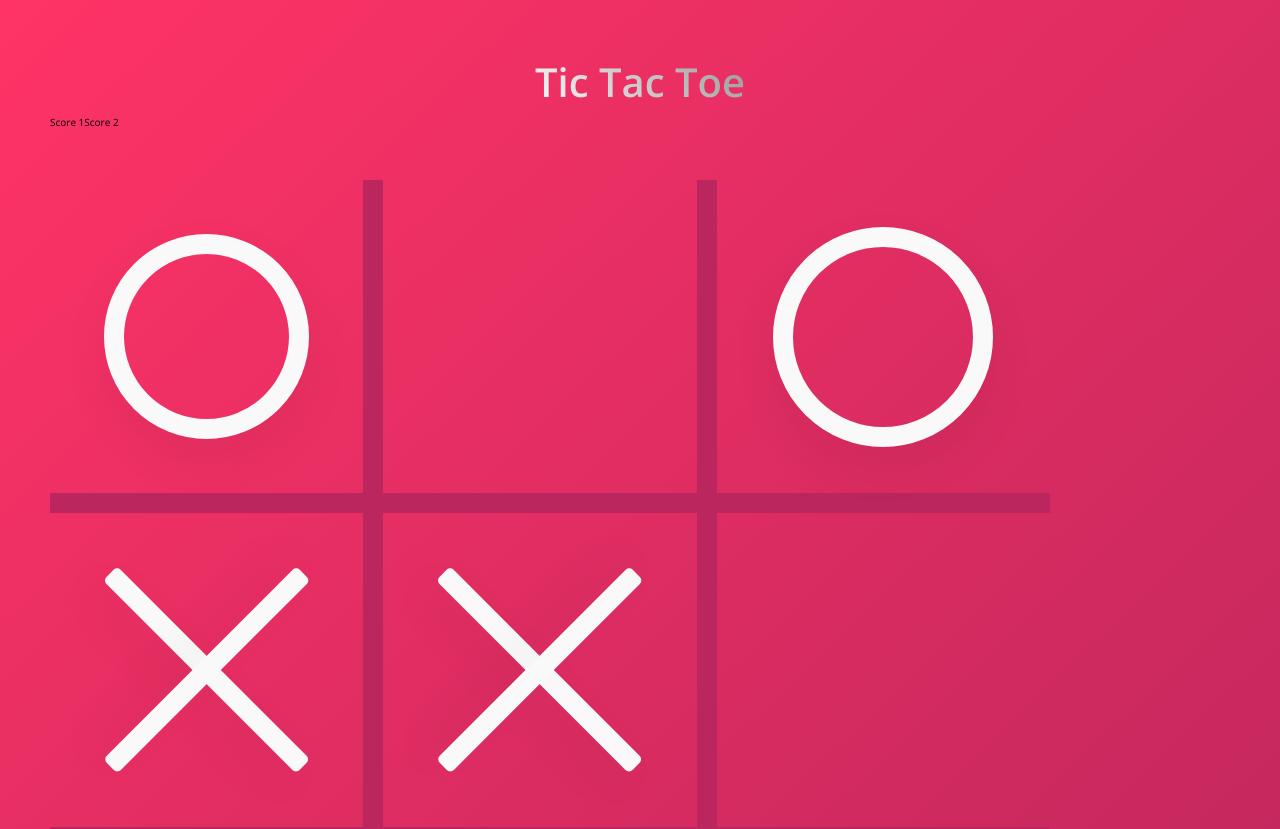
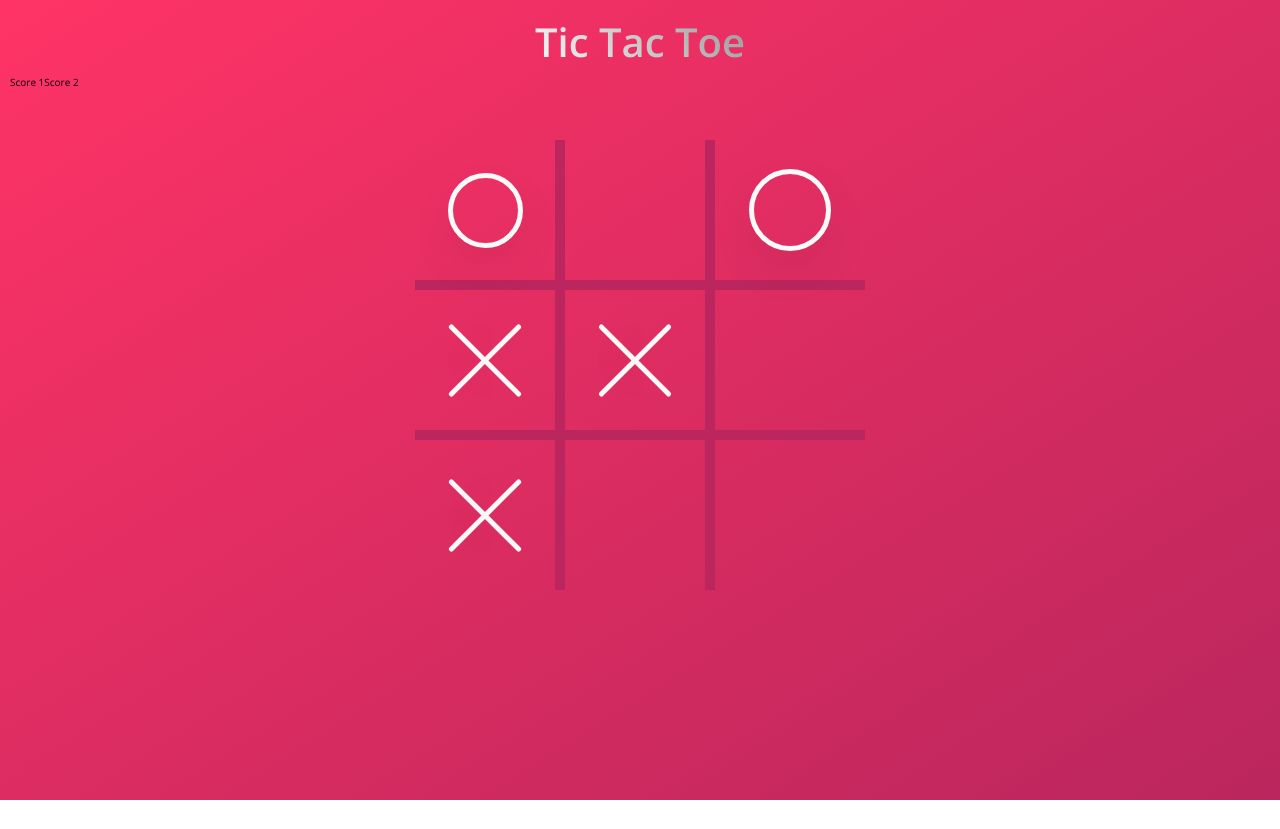
Before and after one commit to StefanoFrontini/tic-tac-toe, a React (Vite) app: page / in a window 1280 px wide. Shown: the top 829 px of the page. After the commit the page ends 800 px from the top, so only its background shows below. Built offline with nearby package versions, Linux system fonts and the light colour scheme.

Commit message:
css board

```diff
--- a/src/App.module.scss
+++ b/src/App.module.scss
@@ -1,37 +1,12 @@
 .container {
-  // display: flex;
-  // flex-direction: column;
-  // justify-content: space-between;
-  // align-items: center;
-  min-height: 100vh;
-  padding: 5rem;
+  padding: 1rem;
 }
 .board {
   display: grid;
   grid-template-columns: repeat(3, 1fr);
   width: 100%;
-  max-width: 100rem;
-  margin-top: 5rem;
-  // margin: 0 auto;
-  // background-color: var(--color-primary-dark);
-  // background-color: transparent;
-  // background-color: grey;
-  // gap: 2rem;
-  &__cell {
-    border-bottom: 2rem solid var(--color-primary-dark);
-    border-right: 2rem solid var(--color-primary-dark);
-
-    display: flex;
-    justify-content: center;
-    align-items: center;
-    padding: 2rem;
-    &:nth-last-child(-n + 3) {
-      border-bottom: none;
-    }
-    &:nth-child(3n) {
-      border-right: none;
-    }
-  }
+  max-width: 45rem;
+  margin: 5rem auto;
 }
 .header {
   text-align: center;
--- a/src/components/Cell.module.scss
+++ b/src/components/Cell.module.scss
@@ -1,11 +1,11 @@
 .empty {
-  width: 90%;
+  width: 10%;
   aspect-ratio: 1;
   //   border: 1rem solid var(--color-grey-light-1);
 }
 .cell {
-  border-bottom: 2rem solid var(--color-primary-dark);
-  border-right: 2rem solid var(--color-primary-dark);
+  border-bottom: 1rem solid var(--color-primary-dark);
+  border-right: 1rem solid var(--color-primary-dark);
   width: 100%;
   aspect-ratio: 1;
 
--- a/src/components/CircleIcon.module.scss
+++ b/src/components/CircleIcon.module.scss
@@ -1,13 +1,7 @@
-.icon {
-  width: 100%;
-
-  fill: var(--color-grey-light-1);
-}
-
 .circle {
   width: 75%;
   aspect-ratio: 1;
   border-radius: 50%;
-  border: 2rem solid var(--color-grey-light-1);
+  border: 0.5rem solid var(--color-grey-light-1);
   box-shadow: var(--shadow-light);
 }
--- a/src/components/CrossIcon.module.scss
+++ b/src/components/CrossIcon.module.scss
@@ -1,16 +1,6 @@
-.icon {
-  width: 100%;
-
-  fill: var(--color-grey-light-1);
-}
-// .container {
-//   width: 100%;
-//   aspect-ratio: 1;
-// }
-
 .cross {
   width: 100%;
-  height: 2rem;
+  height: 0.5rem;
   transform: rotate(45deg);
   background-color: var(--color-grey-light-1);
   box-shadow: var(--shadow-light);
@@ -19,7 +9,7 @@
     content: "";
     display: block;
     width: 100%;
-    height: 2rem;
+    height: 0.5rem;
     transform: rotate(90deg);
     background-color: var(--color-grey-light-1);
     box-shadow: var(--shadow-light);
--- a/src/index.scss
+++ b/src/index.scss
@@ -37,15 +37,15 @@ html {
   box-sizing: border-box;
   font-size: 62.5%; //1rem = 10px, 10px/16px = 62.5%
 
-  @media only screen and (max-width: $bp-medium) {
-    font-size: 50%; //1rem = 8px, 8px/16px = 50%
-  }
-  @media only screen and (max-width: $bp-small) {
-    font-size: 37.5%; //1rem = 6px, 6px/16px = 37,5%
-  }
-  @media only screen and (max-width: $bp-smallest) {
-    font-size: 25%; //1rem = 4px, 4px/16px = 25%
-  }
+  // @media only screen and (max-width: $bp-medium) {
+  //   font-size: 50%; //1rem = 8px, 8px/16px = 50%
+  // }
+  // @media only screen and (max-width: $bp-small) {
+  //   font-size: 37.5%; //1rem = 6px, 6px/16px = 37,5%
+  // }
+  // @media only screen and (max-width: $bp-smallest) {
+  //   font-size: 25%; //1rem = 4px, 4px/16px = 25%
+  // }
 }
 
 body {
@@ -59,4 +59,5 @@ body {
   );
   background-size: cover;
   background-repeat: no-repeat;
+  min-height: 100vh;
 }
```
Also changed, not shown: src/App.tsx (+2 -5 lines).
